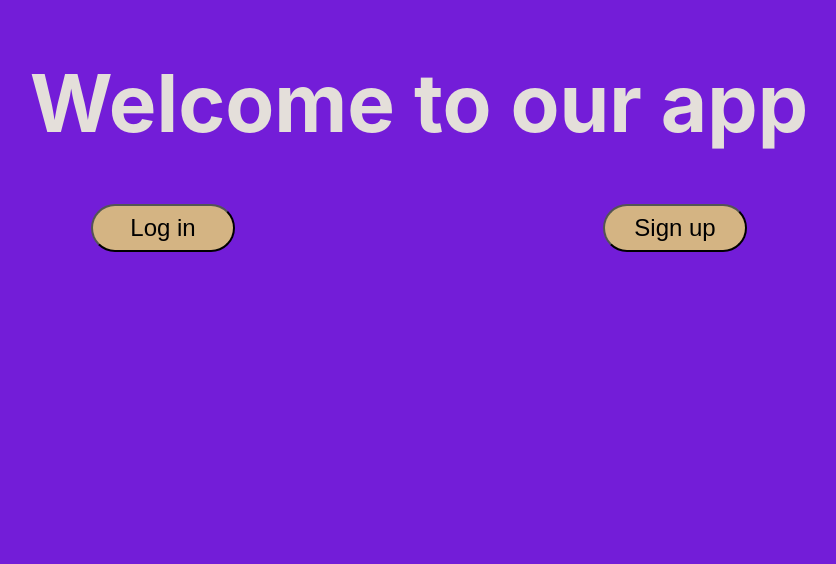
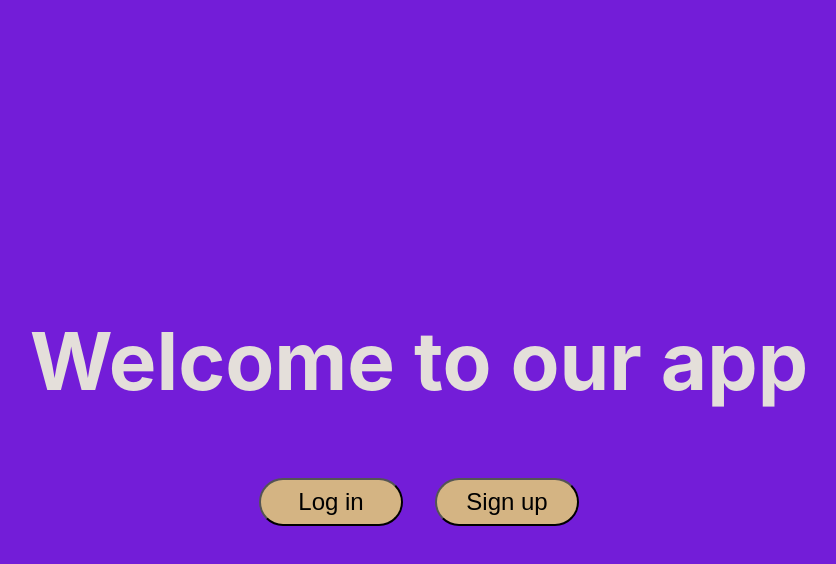
Before and after one commit to Deotyma/react-ganiser, a React (Create React App) app: page / in a window 1280 px wide. Shown: the top 564 px of the page, without its empty margins (221-1057 px from the left). Built offline with nearby package versions, Linux system fonts and the light colour scheme.

Commit message:
center layout of homepage

```diff
--- a/src/App.css
+++ b/src/App.css
@@ -25,6 +25,9 @@ body{
   flex-direction: column;
   justify-content: center;
   align-content: center;
+  display: flex;
+	justify-content: center;
+	min-height: 100vh;
 }
 
 .welcomeH{
@@ -34,7 +37,7 @@ body{
 
 .buttons{
 display: flex;
-justify-content: space-around;
+justify-content: center;
 }
 
 .primary_button{
@@ -44,6 +47,7 @@ justify-content: space-around;
   width: 9rem;
   padding: 0.5rem;
   border-radius: 30px;
+  margin: 1rem;
 }
 .primary_button:hover{
   background: var(--color2);
```
